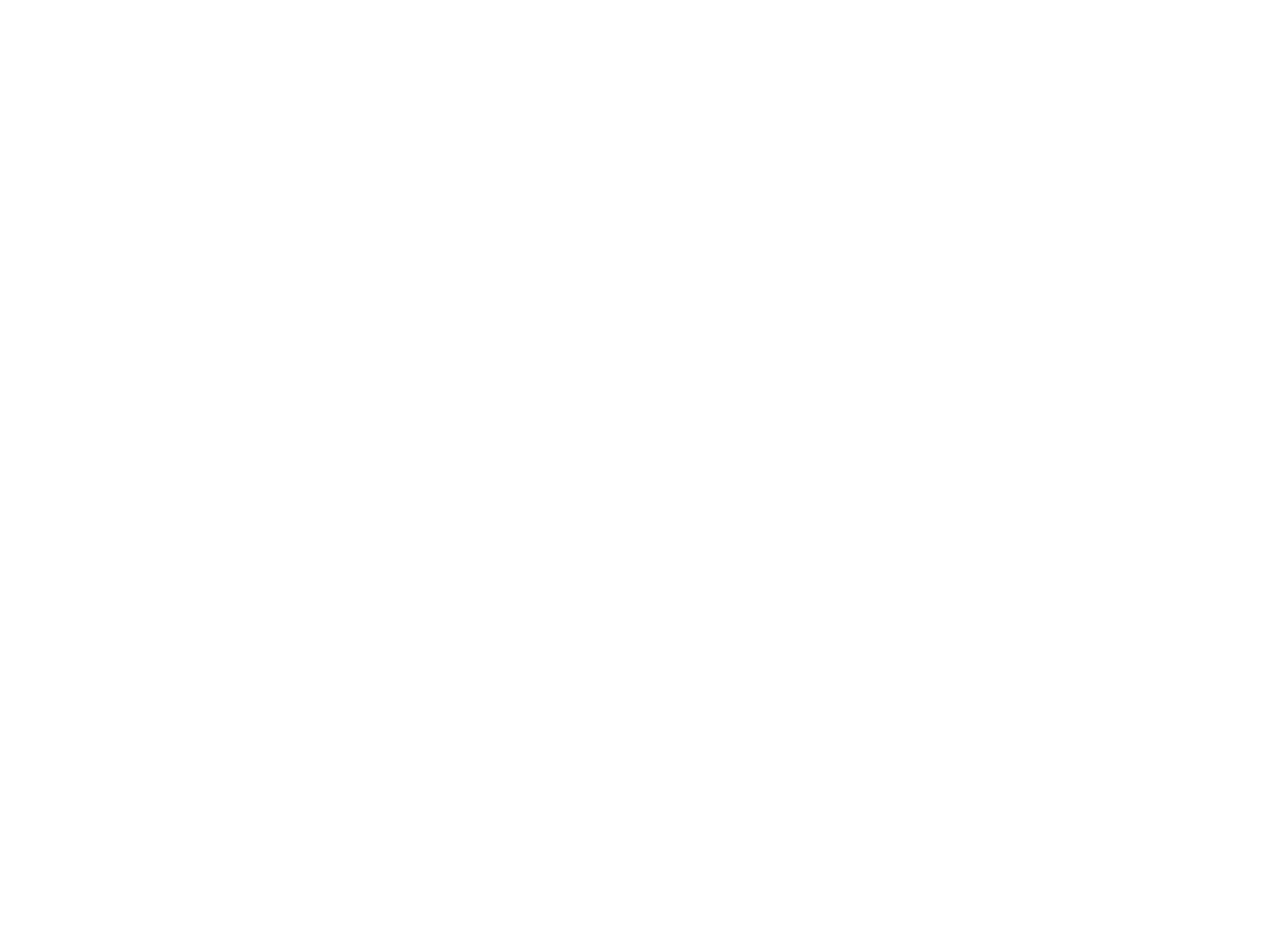
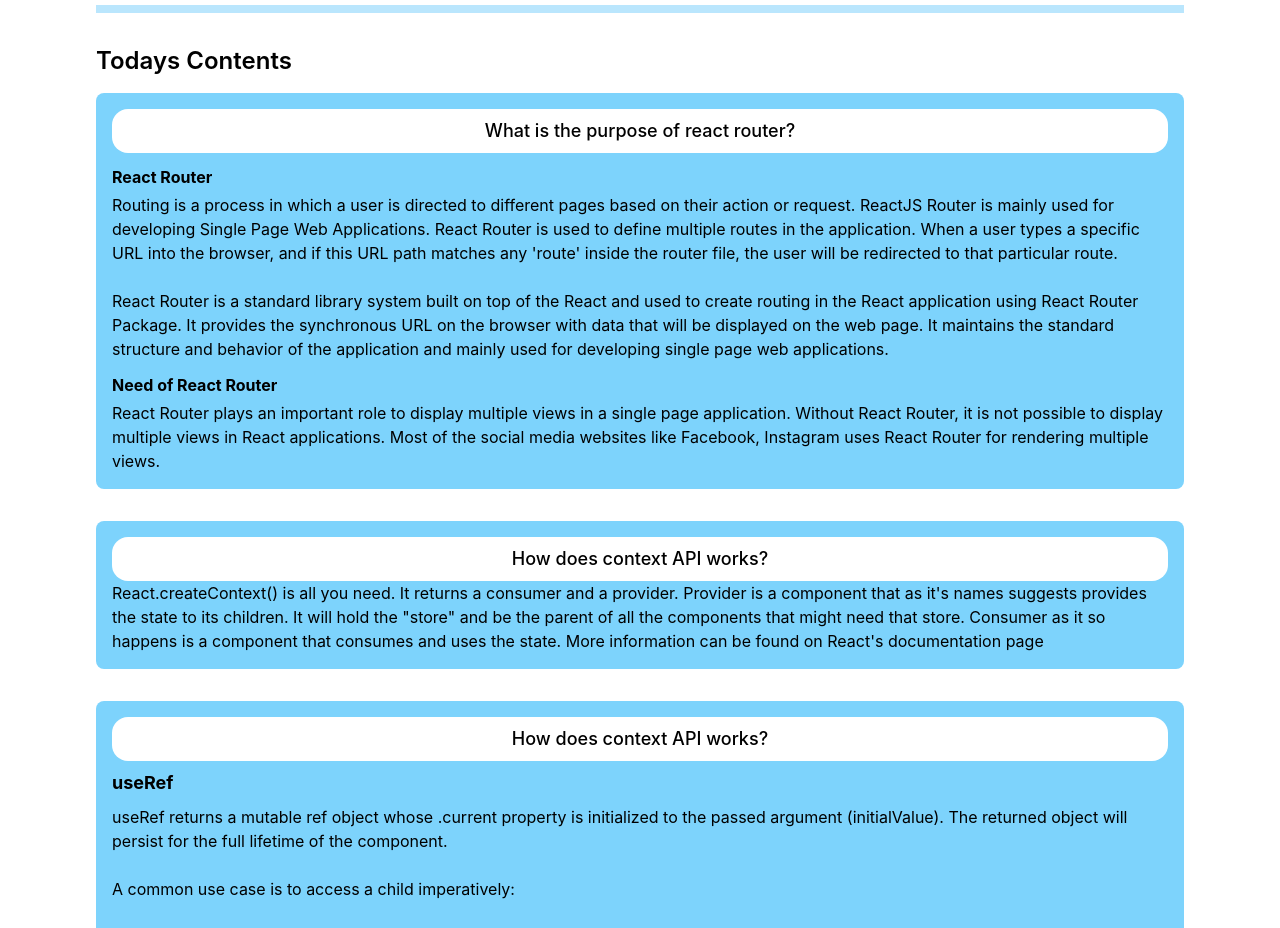
Before and after one commit to ahmed-shaon/justify-content, a React (Create React App) app: page /blog in a window 1280 px wide. Shown: the part 195-1123 px from the top of the page. Before the commit the page ends 800 px from the top, so only its background shows below. Built offline with nearby package versions, Linux system fonts and the light colour scheme.

Commit message:
blog added

```diff
--- a/src/components/Blog/Blog.js
+++ b/src/components/Blog/Blog.js
@@ -2,8 +2,31 @@ import React from 'react';
 
 const Blog = () => {
     return (
-        <div>
-            This is blog
+        <div className='my-20 mx-24 '>
+            <h1 className='text-center text-4xl font-bold p-2 rounded-lg'>Welcome to blog</h1>
+            <hr className='border-4 border-sky-200 mb-8'/>
+            <p className='text-2xl font-semibold'>Todays Contents</p>
+            <div className='bg-sky-300 p-4 rounded-lg mt-4 mb-8'>
+                <h4 className='text-center text-lg font-medium  bg-white py-2 rounded-2xl'>What is the purpose of react router?</h4>
+                <h5 className='mt-3 mb-1 font-bold'>React Router</h5>
+                <p>Routing is a process in which a user is directed to different pages based on their action or request. ReactJS Router is mainly used for developing Single Page Web Applications. React Router is used to define multiple routes in the application. When a user types a specific URL into the browser, and if this URL path matches any 'route' inside the router file, the user will be redirected to that particular route. <br /> <br />
+                React Router is a standard library system built on top of the React and used to create routing in the React application using React Router Package. It provides the synchronous URL on the browser with data that will be displayed on the web page. It maintains the standard structure and behavior of the application and mainly used for developing single page web applications.</p>
+                <h5 className='mt-3 mb-1 font-bold'>Need of React Router</h5>
+                <p>React Router plays an important role to display multiple views in a single page application. Without React Router, it is not possible to display multiple views in React applications. Most of the social media websites like Facebook, Instagram uses React Router for rendering multiple views.</p>
+            </div>
+            <div className='bg-sky-300 p-4 rounded-lg'>
+                <h4 className='text-center text-lg font-medium  bg-white py-2 rounded-2xl'>How does context API works?</h4>
+                <p>React.createContext() is all you need. It returns a consumer and a provider. Provider is a component that as it's names suggests provides the state to its children. It will hold the "store" and be the parent of all the components that might need that store. Consumer as it so happens is a component that consumes and uses the state. More information can be found on React's documentation page</p>
+            </div>
+            <div className='bg-sky-300 p-4 rounded-lg my-8'>
+                <h4 className='text-center text-lg font-medium  bg-white py-2 rounded-2xl'>How does context API works?</h4>
+                <h5 className='font-bold text-lg my-2'>useRef</h5>
+                <p>useRef returns a mutable ref object whose .current property is initialized to the passed argument (initialValue). The returned object will persist for the full lifetime of the component. <br /><br />
+                A common use case is to access a child imperatively: <br /><br />
+                Essentially, useRef is like a “box” that can hold a mutable value in its .current property. <br /><br />
+                You might be familiar with refs primarily as a way to access the DOM. If you pass a ref object to React with, React will set its .current property to the corresponding DOM node whenever that node changes.</p>
+            </div>
+
         </div>
     );
 };
```
